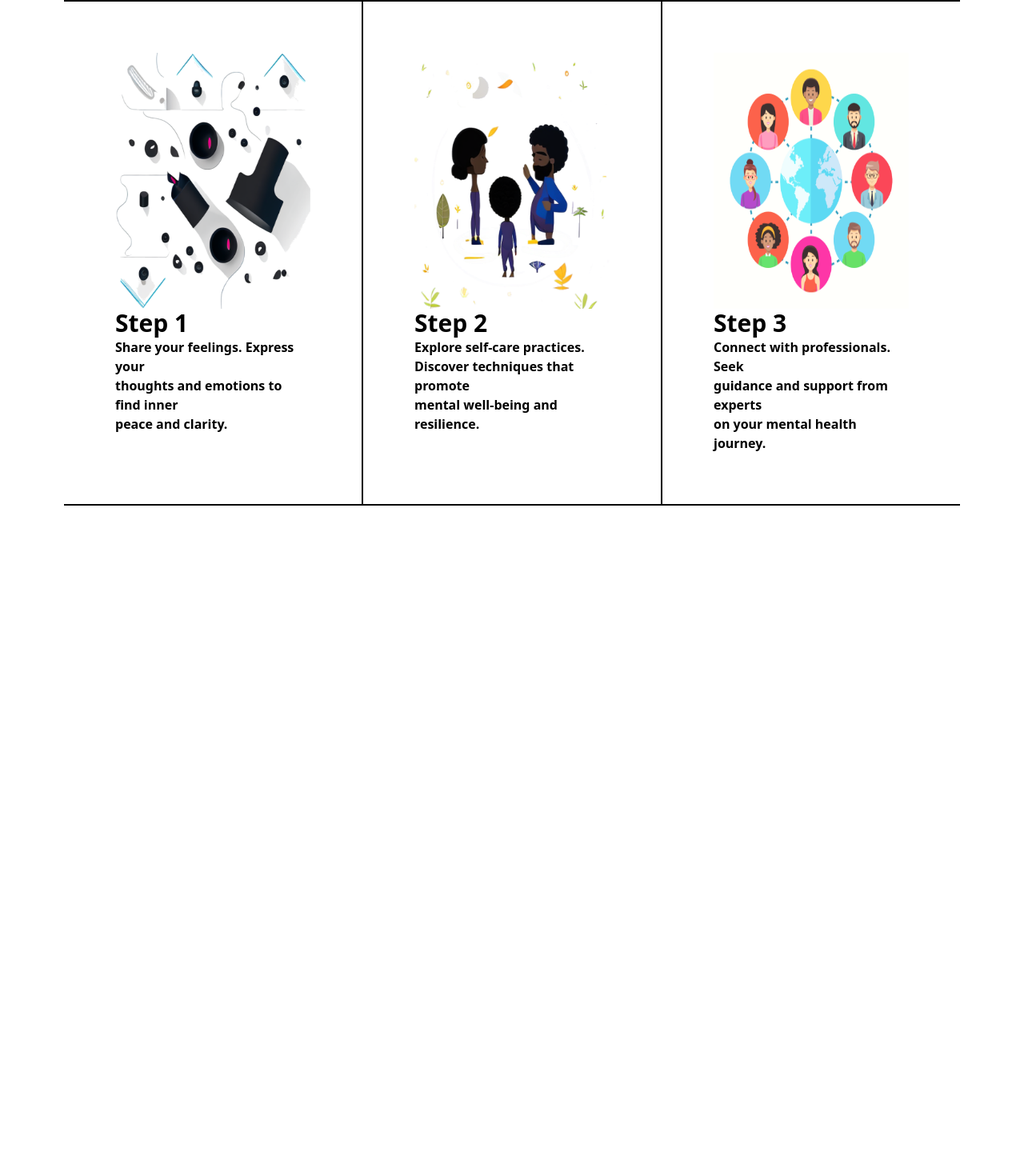
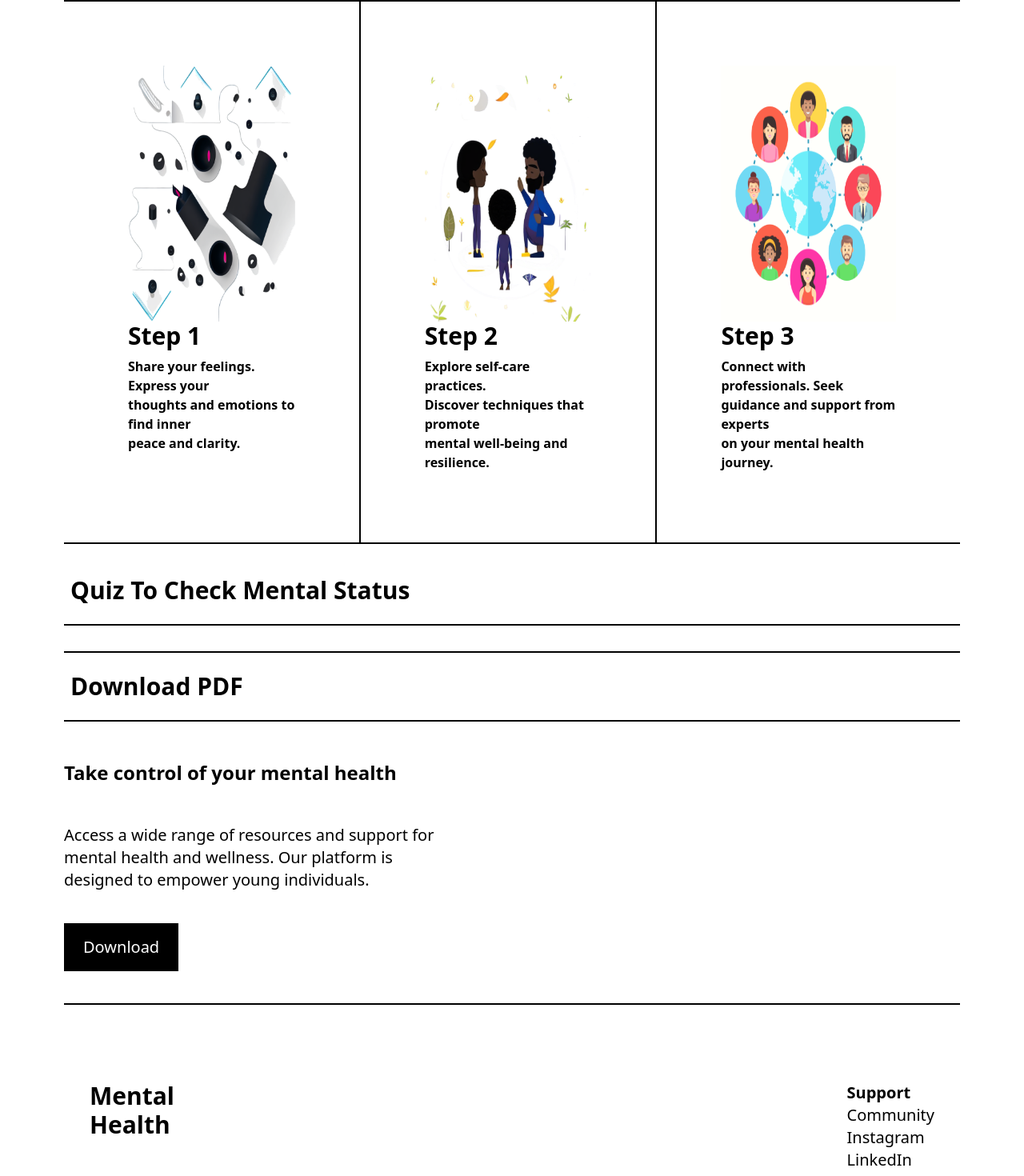
Before and after one commit to vyshnvdkmr/mentail-health-page, a React (Create React App) app: page / in a window 1280 px wide. Shown: the part 1214-2684 px from the top of the page at 80% size. Before the commit the page ends 1862 px from the top, so only its background shows below. Built offline with nearby package versions, Linux system fonts and the light colour scheme.

Commit message:
almost done

```diff
--- a/src/App.js
+++ b/src/App.js
@@ -1,3 +1,4 @@
+import Footer from "./Footer"
 export default function App() {
   return (
   <>
@@ -22,33 +23,33 @@ export default function App() {
         </div>
       </div>
     </div>
-    <div class="px-20 py-4 w-full h-full">
-      <div class="px-2 py-4 border-2 border-black border-l-0 border-r-0 text-3xl font-bold">
+    <div class="px-20 w-full h-full">
+      <div class="px-2 py-6 border-2 border-black border-l-0 border-r-0 text-3xl font-bold">
         How It Works
       </div>
       <div class="flex justify-between">
-        <div class="border-2 border-black border-t-0 border-l-0 border-r-0 p-16">
+        <div class="border-2 border-black border-t-0 border-l-0 border-r-0 p-20">
           <img src="png/image.png" class="w-80 h-80"/>
           <span class="py-2 text-3xl font-semibold">Step 1</span>
-          <div class="flex flex-col font-semibold">
+          <div class="py-2 flex flex-col font-semibold">
             <span>Share your feelings. Express your </span>
             <span>thoughts and emotions to find inner </span>
             <span>peace and clarity.</span>
           </div>
         </div>
-        <div class="border-2 border-black border-t-0 border-l-1 border-r-0 p-16">
+        <div class="border-2 border-black border-t-0 border-l-1 border-r-0 p-20">
           <img src="png/image4.png" class="w-80 h-80"/>
           <span class="py-2 text-3xl font-semibold">Step 2</span>
-          <div class="flex flex-col font-semibold">
+          <div class="py-2 flex flex-col font-semibold">
             <span>Explore self-care practices. </span>
             <span>Discover techniques that promote </span>
             <span>mental well-being and resilience.</span>
           </div>
         </div>
-        <div class="border-2 border-black border-t-0 border-l-1 border-r-0 p-16">
-          <img src="png/group1.png" class="w-80 h-80"/>
+        <div class="border-2 border-black border-t-0 border-l-1 border-r-0 p-20">
+          <img src="png/group1.png" class="w-84 h-80"/>
           <span class="py-2 text-3xl font-semibold">Step 3</span>
-          <div class="flex flex-col font-semibold">
+          <div class="py-2 flex flex-col font-semibold">
             <span>Connect with professionals. Seek </span>
             <span>guidance and support from experts </span>
             <span>on your mental health journey.</span>
@@ -56,6 +57,36 @@ export default function App() {
         </div>
       </div>
     </div>
+    <div class="px-20 py-4 w-full h-full">
+      <div class="px-2 py-6 border-2 border-black border-t-0 border-l-0 border-r-0 text-3xl font-bold">
+        Quiz To Check Mental Status
+      </div>
+    </div>
+    <div class="px-20 py-4 w-full h-full">
+      <div class="px-2 py-6 border-2 border-black border-l-0 border-r-0 text-3xl font-bold">
+        Download PDF
+      </div>
+      <div class="border-2 border-r-0 border-l-0 border-t-0 border-black">
+        <div>
+          <div class="py-12 font-bold text-2xl">
+            Take control of your mental health
+          </div>
+          <div class="flex flex-col text-xl">
+            <span>Access a wide range of resources and support for</span>
+            <span>mental health and wellness. Our platform is</span>
+            <span>designed to empower young individuals.</span>
+          </div>
+        </div>
+        <div class="my-10 flex items-start">
+          <div class="columns download py-4 px-6 bg-black text-white text-xl">
+            <p>
+              <a href="https://drive.google.com/file/d/1M8RQRWjXBD1yfz7FHqdI4Pl-KM-0ZK1w/view?usp=drive_link" class="button"><i class="fa fa-download"></i>Download</a>
+            </p>
+        </div>
+        </div>
+      </div>
+    </div>
+    <Footer/>
   </>
   )
 }
--- /dev/null
+++ b/src/Footer.js
@@ -0,0 +1,20 @@
+export default function Footer(){
+    return(
+    <>
+    <div class="px-28 py-20 w-screen h-full flex justify-between">
+        <div class="flex flex-col text-3xl font-bold w-1/2">
+            <span>Mental</span>
+            <span>Health</span>
+        </div>
+        <div class="flex justify-end items-start text-xl w-1/2">
+            <div class="flex flex-col">
+            <span class="font-bold">Support</span>
+            <span>Community</span>
+            <a href="https://www.instagram.com/_.vyshn._/">Instagram</a>
+            <a href="https://www.linkedin.com/in/vyshnav-d-kumar-836160229/">LinkedIn</a>
+            </div>
+        </div>
+    </div>
+    </>
+    )
+}
```
